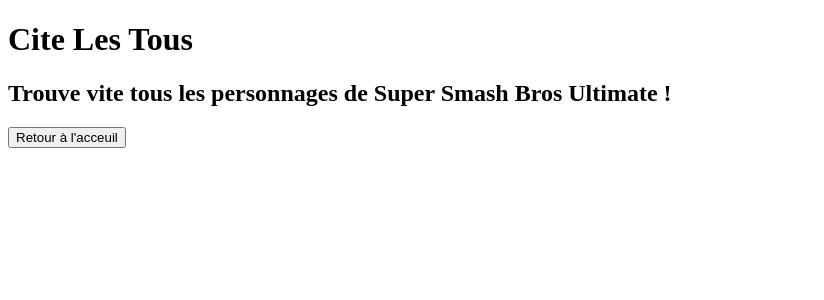
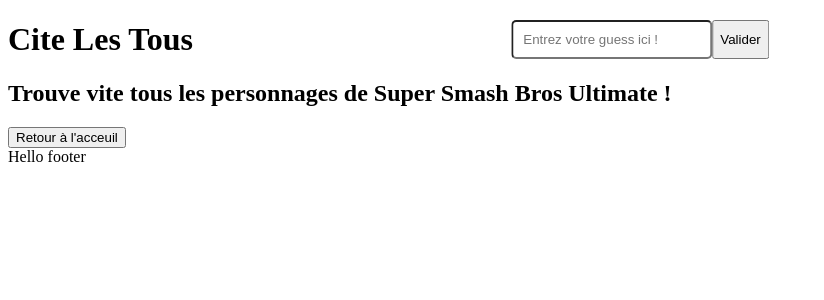
Before and after one commit to nbillaud1/cite_les_tous, a PHP site: page /?action=startSSB in a window 1280 px wide. Shown: the top 300 px of the page, without its empty margins (0-824 px from the left). Run offline with PHP 8.4, Linux system fonts and the light colour scheme; data that the repository does not hold is empty.

Commit message:
ajout de la grille des persos + problème au niveau de la zone de guess (le js ne fonctionne pas alors qu'il fonctionne pour le reste du document)

```diff
--- a/index.php
+++ b/index.php
@@ -7,7 +7,7 @@ $action = isset($_GET['action']) ? $_GET['action'] : 'accueil';
 
 $quizSSBController = new QuizSSBController();
 switch ($action) {
-    case 'acceuil':
+    case 'accueil':
         require_once('src/controllers/HomeController.php');
         break;
     case 'startSSB':
@@ -15,3 +15,5 @@ switch ($action) {
         $quizSSBController->getTiming();
         break;
 }
+
+require_once("src/views/footer.php");
--- /dev/null
+++ b/src/css/liste.css
@@ -0,0 +1,37 @@
+/* Styles pour le conteneur principal */
+.grille-persos {
+    display: grid;
+    grid-template-columns: repeat(12, 1fr);
+    gap: 10px;
+    width: 100%;
+    max-width: 1200px;
+    margin: 0 auto;
+}
+
+/* Styles pour chaque personnage (assurez-vous que l'image et le texte sont centrés) */
+.perso-container {
+    /* Pour s'assurer que le contenu est bien centré dans la cellule de la grille */
+    display: flex;
+    justify-content: center;
+    align-items: center;
+    text-align: center;
+}
+
+/* Styles pour le bloc 'perso' si nécessaire */
+.perso {
+    color: black;
+}
+
+#guess-zone{
+    padding: 10px;
+    border-radius: 5px;
+    z-index: 1000;
+}
+
+.guess-container{
+    top: 20px;
+    left: 50%;
+    display: flex;
+    transform: translateX(-50%);
+    position :fixed;
+}
--- /dev/null
+++ b/src/views/footer.php
@@ -0,0 +1,4 @@
+    <footer>
+        <?php echo "Hello footer"?>
+    </footer>
+<html>
--- a/src/views/frontSSB.js
+++ b/src/views/frontSSB.js
@@ -1,8 +1,12 @@
 // Écoute le chargement du DOM
 document.addEventListener('DOMContentLoaded', () => {
-
+    document.preventDefault();
+    console.log("Hello");
 
     let persos = document.querySelectorAll('.perso');
+
+    let guessContainer = document.getElementsByClassName('guess-container');
+    let guessZone = guessContainer.getElementById('guess-zone');
 
     persos.forEach(perso => {
 
@@ -19,20 +23,37 @@ document.addEventListener('DOMContentLoaded', () => {
         perso.addEventListener('click', (event) => {
             // Cibler l'élément <img> à l'intérieur de l'élément cliqué
             let img = perso.querySelector('img');
+            let nom = perso.querySelector('p');
+
 
             if (img) {
                 // Récupérer l'URL réelle du personnage stockée dans le data-attribute
                 let urlReelle = img.getAttribute('data-image-reelle');
+
+                let vrai_nom = nom.getAttribute('nom-reel');
 
                 // Assurez-vous que l'URL réelle est bien présente
                 if (urlReelle) {
                     // Remplacer la source (src) de l'image par l'URL réelle
                     img.src = urlReelle;
 
-                    // OPTIONNEL : Désactiver le clic une fois l'image révélée
                     perso.style.pointerEvents = 'none';
+                    nom.textContent = vrai_nom;
                 }
             }
         });
     });
+
+    if (guessZone) {
+        guessZone.addEventListener('keydown', (event) => {
+            if (event.key === 'Enter') {
+                event.preventDefault();
+                const valeurSaisie = guessZone.value;
+                console.log("Saisie validée avec Entrée ! Valeur:", valeurSaisie);
+            }
+            console.log("Key Listened !"); // Vérifiez si ce message apparaît
+        });
+    } else {
+        console.error("Élément 'guess-zone' introuvable. Vérifiez l'ID.");
+    }
 });
--- a/src/views/header.php
+++ b/src/views/header.php
@@ -3,6 +3,7 @@
 <head>
     <meta charset="UTF-8">
     <meta name="viewport" content="width=device-width, initial-scale=1.0">
+    <link rel="stylesheet" href="src/css/liste.css"></link>
     <script src="src/views/frontSSB.js" defer></script>
     <title>Citer Les Tous !</title>
 </head>
--- a/src/views/home.php
+++ b/src/views/home.php
@@ -5,4 +5,3 @@
 
         <a href="?action=startSSB"><button>Lancer le Quizz SSB !</button></a>
     </body>
-</html>
--- a/src/views/liste.php
+++ b/src/views/liste.php
@@ -1,22 +1,26 @@
 <body>
     <h2>Trouve vite tous les personnages de Super Smash Bros Ultimate ! </h2>
     <a href="?action=accueil"><button>Retour à l'acceuil</button></a>
-    <div>
+    <div class="grille-persos">
         <!-- Boucle permettant de lister les persos -->
         <?php foreach ($persos as $perso) : ?>
-            <div>
+            <div class="perso-container">
                 <div class="perso" data-id="<?php echo $perso['idPerso']; ?>">
                     <div>
                         <img
                         src="imgSSB/cache.png"
-                        data-image-reelle="imgSSB/<?php echo $perso['image'] ?>"
+                        data-image-reelle="imgSSB/<?php echo $perso['image']; ?>"
                         alt="<?php echo $perso['image'] ?>"
                         height="50px"
                         width="50px">
-                        <p><?php echo $perso['nom']; ?></p>
+                        <p nom-reel="<?php echo $perso['nom'];?>">???</p>
                     </div>
                 </div>
             </div>
         <?php endforeach; ?>
     </div>
+    <div class="guess-container">
+        <input type="text" id="guess-zone" placeholder="Entrez votre guess ici !"> <!--Faire que l'on puisse apuyer sur entrer ou cliquer sur un bouton pour valider le guess-->
+        <button class="btn-valider">Valider</button>
+    </div>
 </body>
```
